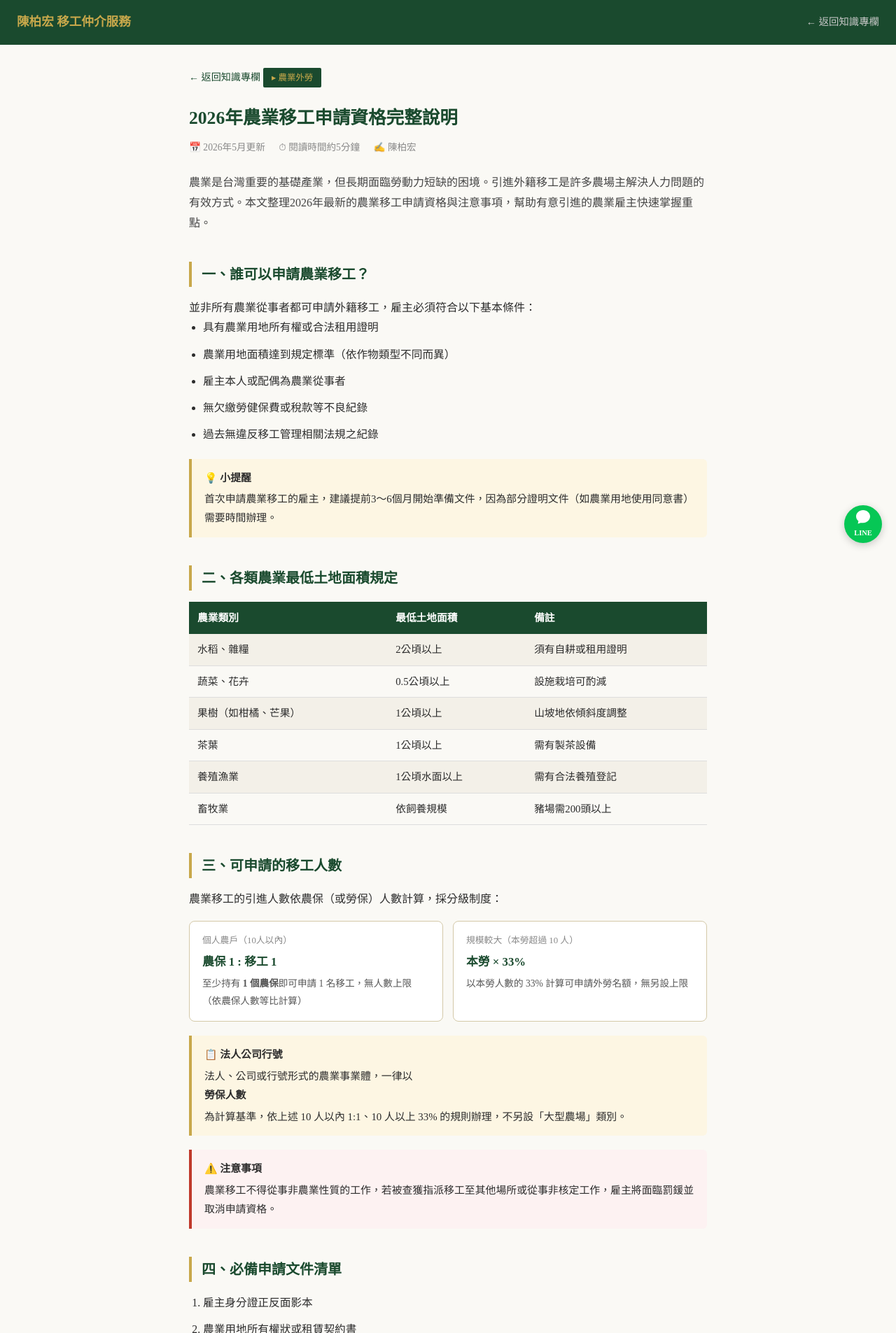
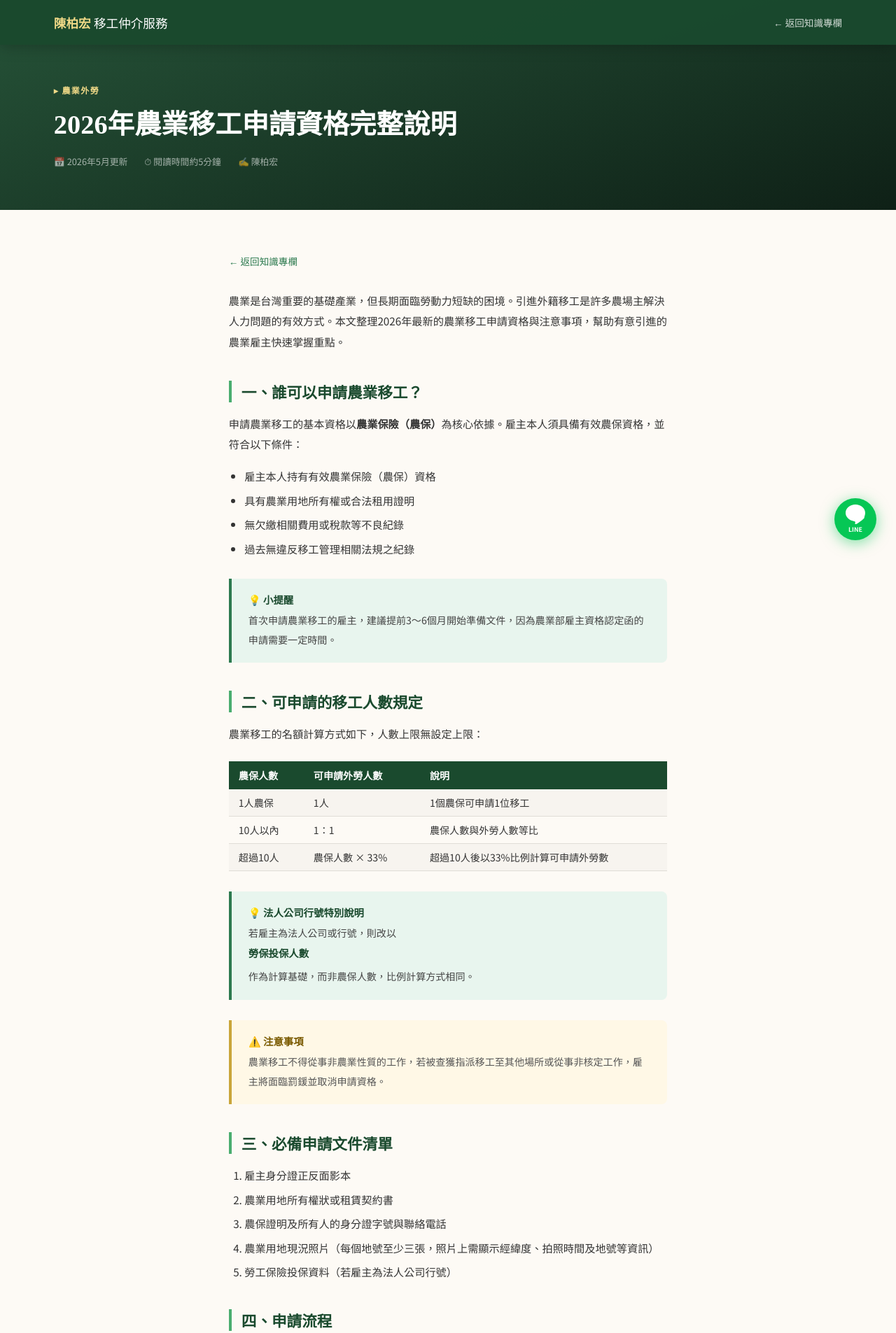
Before and after one commit to simplelife414-pixel/chen-bohun, a plain HTML site: page Article1.html in a window 1280 px wide. Shown: the top 1905 px of the page at 70% size. Drawn offline with Linux system fonts and the light colour scheme.

Commit message:
Update Article1.html

```diff
--- a/Article1.html
+++ b/Article1.html
@@ -4,289 +4,152 @@
 <meta charset="UTF-8">
 <meta name="viewport" content="width=device-width, initial-scale=1.0">
 <title>2026年農業移工申請資格完整說明 | 陳柏宏移工仲介</title>
+<link href="https://fonts.googleapis.com/css2?family=Noto+Serif+TC:wght@400;600;700&family=Noto+Sans+TC:wght@300;400;500;700&display=swap" rel="stylesheet">
 <style>
-    * { box-sizing: border-box; margin: 0; padding: 0; }
-    body {
-      font-family: 'Noto Serif TC', '微軟正黑體', serif;
-      background: #faf9f5;
-      color: #2c2c2c;
-      line-height: 1.8;
-    }
-    header {
-      background: #1a4a2e;
-      color: #fff;
-      padding: 16px 24px;
-      display: flex;
-      justify-content: space-between;
-      align-items: center;
-      position: sticky;
-      top: 0;
-      z-index: 100;
-    }
-    header .brand { font-size: 1.1rem; font-weight: bold; color: #c8a84b; }
-    header a { color: #c8c8c8; text-decoration: none; font-size: 0.9rem; }
-    .article-wrap {
-      max-width: 780px;
-      margin: 0 auto;
-      padding: 32px 20px 60px;
-    }
-    .tag {
-      display: inline-block;
-      background: #1a4a2e;
-      color: #c8a84b;
-      font-size: 0.78rem;
-      padding: 3px 12px;
-      border-radius: 2px;
-      margin-bottom: 16px;
-    }
-    h1 {
-      font-size: 1.6rem;
-      color: #1a4a2e;
-      line-height: 1.4;
-      margin-bottom: 12px;
-    }
-    .meta { font-size: 0.85rem; color: #888; margin-bottom: 24px; }
-    .meta span { margin-right: 16px; }
-    .intro { font-size: 1rem; color: #444; margin-bottom: 36px; }
-    .back-link { display: inline-block; color: #1a4a2e; text-decoration: none; font-size: 0.88rem; margin-bottom: 28px; }
-
-    h2 {
-      font-size: 1.25rem;
-      color: #1a4a2e;
-      border-left: 4px solid #c8a84b;
-      padding-left: 14px;
-      margin: 40px 0 16px;
-    }
-    ul, ol { padding-left: 20px; }
-    ul li, ol li { margin-bottom: 10px; font-size: 0.98rem; }
-
-    table {
-      width: 100%;
-      border-collapse: collapse;
-      font-size: 0.92rem;
-      margin-top: 12px;
-    }
-    th {
-      background: #1a4a2e;
-      color: #fff;
-      padding: 10px 12px;
-      text-align: left;
-    }
-    td { padding: 9px 12px; border-bottom: 1px solid #ddd; }
-    tr:nth-child(even) td { background: #f3f0e8; }
-
-    .notice {
-      border-left: 4px solid #c8a84b;
-      background: #fdf6e3;
-      padding: 14px 18px;
-      margin: 20px 0;
-      border-radius: 0 6px 6px 0;
-      font-size: 0.93rem;
-    }
-    .notice.warning { border-left-color: #c0392b; background: #fdf2f2; }
-    .notice strong { display: block; margin-bottom: 4px; }
-
-    /* Quota highlight box */
-    .quota-grid {
-      display: grid;
-      grid-template-columns: 1fr 1fr;
-      gap: 14px;
-      margin: 16px 0;
-    }
-    .quota-card {
-      background: #fff;
-      border: 1px solid #d4c9a8;
-      border-radius: 8px;
-      padding: 16px 18px;
-    }
-    .quota-card .label { font-size: 0.8rem; color: #888; margin-bottom: 4px; }
-    .quota-card .rule { font-size: 1.05rem; font-weight: bold; color: #1a4a2e; }
-    .quota-card .sub { font-size: 0.85rem; color: #555; margin-top: 4px; }
-
-    .faq h3 { font-size: 1rem; color: #1a4a2e; margin: 20px 0 6px; }
-    .faq p { font-size: 0.93rem; color: #444; }
-
-    .cta-box {
-      background: #1a4a2e;
-      color: #fff;
-      border-radius: 10px;
-      padding: 28px 24px;
-      text-align: center;
-      margin-top: 48px;
-    }
-    .cta-box p { margin-bottom: 16px; color: #d4c9a8; }
-    .cta-btns { display: flex; gap: 12px; justify-content: center; flex-wrap: wrap; }
-    .cta-btns a {
-      display: inline-block;
-      padding: 11px 24px;
-      border-radius: 6px;
-      text-decoration: none;
-      font-weight: bold;
-      font-size: 0.95rem;
-    }
-    .btn-phone { background: #c8a84b; color: #1a4a2e; }
-    .btn-line { background: #06c755; color: #fff; }
-
-    footer {
-      text-align: center;
-      font-size: 0.8rem;
-      color: #aaa;
-      padding: 24px;
-    }
-
-    .line-fab {
-      position: fixed;
-      bottom: 24px;
-      right: 20px;
-      background: #06c755;
-      color: #fff;
-      width: 54px;
-      height: 54px;
-      border-radius: 50%;
-      display: flex;
-      flex-direction: column;
-      align-items: center;
-      justify-content: center;
-      font-size: 0.65rem;
-      font-weight: bold;
-      text-decoration: none;
-      box-shadow: 0 3px 12px rgba(0,0,0,0.2);
-    }
-
-    @media (max-width: 480px) {
-      h1 { font-size: 1.3rem; }
-      .quota-grid { grid-template-columns: 1fr; }
-    }
+:root{--green-dark:#1a4a2e;--green-mid:#2d7a4f;--green-light:#4aad6f;--green-pale:#e8f5ee;--gold:#c9a53a;--gold-light:#f0d987;--warm-white:#fdfaf5;--line-green:#06c755;--text-dark:#1c1c1c;--text-light:#777}
+*{margin:0;padding:0;box-sizing:border-box}
+body{font-family:'Noto Sans TC',sans-serif;background:var(--warm-white);color:var(--text-dark)}
+nav{position:fixed;top:0;left:0;right:0;z-index:100;background:rgba(26,74,46,0.97);display:flex;align-items:center;justify-content:space-between;padding:0 6vw;height:64px;box-shadow:0 2px 20px rgba(0,0,0,0.25)}
+.nav-logo{font-family:'Noto Serif TC',serif;font-size:1.1rem;font-weight:700;color:var(--gold-light);text-decoration:none}
+.nav-logo span{color:#fff;font-weight:400}
+.nav-back{color:rgba(255,255,255,0.8);text-decoration:none;font-size:0.85rem;display:flex;align-items:center;gap:6px;transition:color 0.2s}
+.nav-back:hover{color:var(--gold-light)}
+.hero-article{background:linear-gradient(160deg,rgba(26,74,46,0.95),rgba(10,28,18,0.98));padding:120px 6vw 60px;color:#fff}
+.article-cat-top{font-size:0.75rem;letter-spacing:0.12em;font-weight:700;color:var(--gold-light);margin-bottom:1rem}
+.hero-article h1{font-family:'Noto Serif TC',serif;font-size:clamp(1.6rem,3.5vw,2.4rem);font-weight:700;line-height:1.35;margin-bottom:1rem;max-width:750px}
+.article-info{display:flex;gap:1.5rem;font-size:0.8rem;color:rgba(255,255,255,0.6);flex-wrap:wrap}
+.content-wrap{max-width:780px;margin:0 auto;padding:60px 6vw 80px}
+.content-wrap h2{font-family:'Noto Serif TC',serif;font-size:1.35rem;font-weight:700;color:var(--green-dark);margin:2.5rem 0 1rem;padding-left:14px;border-left:4px solid var(--green-light)}
+.content-wrap h3{font-size:1.05rem;font-weight:700;color:var(--green-mid);margin:1.8rem 0 0.7rem}
+.content-wrap p{font-size:0.95rem;line-height:1.95;color:#333;margin-bottom:1rem}
+.content-wrap ul,ol{padding-left:1.4rem;margin-bottom:1.2rem}
+.content-wrap li{font-size:0.95rem;line-height:1.85;color:#333;margin-bottom:0.4rem}
+.tip-box{background:var(--green-pale);border-left:4px solid var(--green-mid);border-radius:0 8px 8px 0;padding:1.2rem 1.5rem;margin:1.8rem 0}
+.tip-box strong{color:var(--green-dark);display:block;margin-bottom:0.4rem;font-size:0.9rem}
+.tip-box p{margin:0;font-size:0.88rem;color:#444}
+.warn-box{background:#fff8e6;border-left:4px solid var(--gold);border-radius:0 8px 8px 0;padding:1.2rem 1.5rem;margin:1.8rem 0}
+.warn-box strong{color:#7a5a00;display:block;margin-bottom:0.4rem;font-size:0.9rem}
+.warn-box p{margin:0;font-size:0.88rem;color:#555}
+table{width:100%;border-collapse:collapse;margin:1.5rem 0;font-size:0.88rem}
+th{background:var(--green-dark);color:#fff;padding:10px 14px;text-align:left;font-weight:600}
+td{padding:9px 14px;border-bottom:1px solid #e0ddd6;color:#333}
+tr:nth-child(even) td{background:#f7f4ef}
+.cta-section{background:var(--green-dark);border-radius:12px;padding:2.5rem;text-align:center;margin-top:3rem}
+.cta-section h3{font-family:'Noto Serif TC',serif;font-size:1.3rem;color:#fff;margin-bottom:0.6rem}
+.cta-section p{color:rgba(255,255,255,0.65);font-size:0.88rem;margin-bottom:1.5rem}
+.cta-btns{display:flex;gap:1rem;justify-content:center;flex-wrap:wrap}
+.btn-gold{background:var(--gold);color:var(--green-dark);padding:12px 26px;border-radius:4px;font-weight:700;text-decoration:none;font-size:0.92rem;transition:background 0.2s}
+.btn-gold:hover{background:var(--gold-light)}
+.btn-line{background:var(--line-green);color:#fff;padding:12px 26px;border-radius:4px;font-weight:700;text-decoration:none;font-size:0.92rem;display:inline-flex;align-items:center;gap:8px}
+.back-link{display:inline-flex;align-items:center;gap:6px;color:var(--green-mid);text-decoration:none;font-size:0.85rem;font-weight:500;margin-bottom:2rem}
+.back-link:hover{color:var(--green-dark)}
+.float-line{position:fixed;bottom:28px;right:28px;z-index:200;background:var(--line-green);width:60px;height:60px;border-radius:50%;display:flex;flex-direction:column;align-items:center;justify-content:center;box-shadow:0 4px 20px rgba(6,199,85,0.5);text-decoration:none;transition:transform 0.2s}
+.float-line:hover{transform:scale(1.1)}
+.float-line-label{font-size:0.55rem;color:#fff;font-weight:700;margin-top:1px}
+footer{background:#111810;padding:32px 6vw;color:rgba(255,255,255,0.45);font-size:0.8rem;text-align:center}
 </style>
 </head>
 <body>
+<nav>
+  <a href="index.html" class="nav-logo">陳柏宏 <span>移工仲介服務</span></a>
+  <a href="index.html#knowledge" class="nav-back">← 返回知識專欄</a>
+</nav>
 
-<header>
-  <span class="brand">陳柏宏 移工仲介服務</span>
-  <a href="https://chenbohung.com/index.html#knowledge">← 返回知識專欄</a>
-</header>
-
-<div class="article-wrap">
-  <a class="back-link" href="https://chenbohung.com/index.html#knowledge">← 返回知識專欄</a>
-  <div class="tag">▸ 農業外勞</div>
+<div class="hero-article">
+  <div class="article-cat-top">▸ 農業外勞</div>
   <h1>2026年農業移工申請資格完整說明</h1>
-  <div class="meta">
+  <div class="article-info">
     <span>📅 2026年5月更新</span>
     <span>⏱ 閱讀時間約5分鐘</span>
     <span>✍️ 陳柏宏</span>
   </div>
-  <p class="intro">農業是台灣重要的基礎產業，但長期面臨勞動力短缺的困境。引進外籍移工是許多農場主解決人力問題的有效方式。本文整理2026年最新的農業移工申請資格與注意事項，幫助有意引進的農業雇主快速掌握重點。</p>
+</div>
 
-  <!-- 一 -->
+<div class="content-wrap">
+  <a href="index.html#knowledge" class="back-link">← 返回知識專欄</a>
+
+  <p>農業是台灣重要的基礎產業，但長期面臨勞動力短缺的困境。引進外籍移工是許多農場主解決人力問題的有效方式。本文整理2026年最新的農業移工申請資格與注意事項，幫助有意引進的農業雇主快速掌握重點。</p>
+
   <h2>一、誰可以申請農業移工？</h2>
-  <p>並非所有農業從事者都可申請外籍移工，雇主必須符合以下基本條件：</p>
+  <p>申請農業移工的基本資格以<strong>農業保險（農保）</strong>為核心依據。雇主本人須具備有效農保資格，並符合以下條件：</p>
   <ul>
+    <li>雇主本人持有有效農業保險（農保）資格</li>
     <li>具有農業用地所有權或合法租用證明</li>
-    <li>農業用地面積達到規定標準（依作物類型不同而異）</li>
-    <li>雇主本人或配偶為農業從事者</li>
-    <li>無欠繳勞健保費或稅款等不良紀錄</li>
+    <li>無欠繳相關費用或稅款等不良紀錄</li>
     <li>過去無違反移工管理相關法規之紀錄</li>
   </ul>
-  <div class="notice">
+
+  <div class="tip-box">
     <strong>💡 小提醒</strong>
-    首次申請農業移工的雇主，建議提前3～6個月開始準備文件，因為部分證明文件（如農業用地使用同意書）需要時間辦理。
+    <p>首次申請農業移工的雇主，建議提前3～6個月開始準備文件，因為農業部雇主資格認定函的申請需要一定時間。</p>
   </div>
 
-  <!-- 二 -->
-  <h2>二、各類農業最低土地面積規定</h2>
+  <h2>二、可申請的移工人數規定</h2>
+  <p>農業移工的名額計算方式如下，人數上限無設定上限：</p>
   <table>
-    <tr><th>農業類別</th><th>最低土地面積</th><th>備註</th></tr>
-    <tr><td>水稻、雜糧</td><td>2公頃以上</td><td>須有自耕或租用證明</td></tr>
-    <tr><td>蔬菜、花卉</td><td>0.5公頃以上</td><td>設施栽培可酌減</td></tr>
-    <tr><td>果樹（如柑橘、芒果）</td><td>1公頃以上</td><td>山坡地依傾斜度調整</td></tr>
-    <tr><td>茶葉</td><td>1公頃以上</td><td>需有製茶設備</td></tr>
-    <tr><td>養殖漁業</td><td>1公頃水面以上</td><td>需有合法養殖登記</td></tr>
-    <tr><td>畜牧業</td><td>依飼養規模</td><td>豬場需200頭以上</td></tr>
+    <tr><th>農保人數</th><th>可申請外勞人數</th><th>說明</th></tr>
+    <tr><td>1人農保</td><td>1人</td><td>1個農保可申請1位移工</td></tr>
+    <tr><td>10人以內</td><td>1：1</td><td>農保人數與外勞人數等比</td></tr>
+    <tr><td>超過10人</td><td>農保人數 × 33%</td><td>超過10人後以33%比例計算可申請外勞數</td></tr>
   </table>
 
-  <!-- 三 -->
-  <h2>三、可申請的移工人數</h2>
-  <p>農業移工的引進人數依農保（或勞保）人數計算，採分級制度：</p>
-
-  <div class="quota-grid">
-    <div class="quota-card">
-      <div class="label">個人農戶（10人以內）</div>
-      <div class="rule">農保 1 : 移工 1</div>
-      <div class="sub">至少持有 <strong>1 個農保</strong>即可申請 1 名移工，無人數上限（依農保人數等比計算）</div>
-    </div>
-    <div class="quota-card">
-      <div class="label">規模較大（本勞超過 10 人）</div>
-      <div class="rule">本勞 × 33%</div>
-      <div class="sub">以本勞人數的 33% 計算可申請外勞名額，無另設上限</div>
-    </div>
+  <div class="tip-box">
+    <strong>💡 法人公司行號特別說明</strong>
+    <p>若雇主為法人公司或行號，則改以<strong>勞保投保人數</strong>作為計算基礎，而非農保人數，比例計算方式相同。</p>
   </div>
 
-  <div class="notice">
-    <strong>📋 法人公司行號</strong>
-    法人、公司或行號形式的農業事業體，一律以<strong>勞保人數</strong>為計算基準，依上述 10 人以內 1:1、10 人以上 33% 的規則辦理，不另設「大型農場」類別。
+  <div class="warn-box">
+    <strong>⚠️ 注意事項</strong>
+    <p>農業移工不得從事非農業性質的工作，若被查獲指派移工至其他場所或從事非核定工作，雇主將面臨罰鍰並取消申請資格。</p>
   </div>
 
-  <div class="notice warning">
-    <strong>⚠️ 注意事項</strong>
-    農業移工不得從事非農業性質的工作，若被查獲指派移工至其他場所或從事非核定工作，雇主將面臨罰鍰並取消申請資格。
-  </div>
-
-  <!-- 四 -->
-  <h2>四、必備申請文件清單</h2>
+  <h2>三、必備申請文件清單</h2>
   <ol>
     <li>雇主身分證正反面影本</li>
     <li>農業用地所有權狀或租賃契約書</li>
-    <li>農保證明，及農保所有人之身分證字號與聯絡電話</li>
-    <li>農業用地現況照片（每個地號至少三張，照片上須顯示<strong>經緯度、拍照時間及地號</strong>等資訊）</li>
-    <li>勞工保險投保資料（若有本勞）</li>
+    <li>農保證明及所有人的身分證字號與聯絡電話</li>
+    <li>農業用地現況照片（每個地號至少三張，照片上需顯示經緯度、拍照時間及地號等資訊）</li>
+    <li>勞工保險投保資料（若雇主為法人公司行號）</li>
   </ol>
 
-  <div class="notice">
-    <strong>💡 照片拍攝提醒</strong>
-    建議使用手機開啟 GPS 定位後拍攝，系統會自動嵌入地理資訊；或使用帶有 EXIF 標記功能的相機 App，確保照片符合「含經緯度、時間戳、地號」的審查要求。
-  </div>
+  <h2>四、申請流程</h2>
+  <p>農業移工的完整申請流程如下，整體約需4～8個月：</p>
+  <table>
+    <tr><th>步驟</th><th>說明</th></tr>
+    <tr><td>第一步：雇主資格認定</td><td>確認農保資格、農地文件及申請條件</td></tr>
+    <tr><td>第二步：向農業部申請雇主資格認定函</td><td>由仲介代辦，取得農業部核發之資格認定函</td></tr>
+    <tr><td>第三步：就業服務站國內徵才及選工面試</td><td>依規定先辦理國內徵才，無法招到本勞後進行海外選工面試</td></tr>
+    <tr><td>第四步：向勞動部申請招募許可</td><td>備齊文件送件，等待勞動部審核核發許可函</td></tr>
+    <tr><td>第五步：將許可函寄至國外</td><td>許可函送達國外仲介，移工在原籍國完成培訓及相關手續</td></tr>
+    <tr><td>第六步：安排入境</td><td>協助移工辦理簽證、機票、接機及入台後健康檢查</td></tr>
+  </table>
 
-  <!-- 五 -->
-  <h2>五、申請流程簡介</h2>
-  <p>農業移工的申請須透過合法仲介辦理，主要流程包含：雇主資格確認→向勞動部申請招募許可→選工面試→辦理入境→健康檢查→簽訂勞動契約。整體流程約需3～6個月不等。</p>
-
-  <div class="notice">
-    <strong>💡 季節性農業移工</strong>
-    針對農忙季節短期需求，政府設有「季節性農業外勞」專案，申請門檻較低、工期彈性，適合採收季節人力需求較大的農場主。
-  </div>
-
-  <!-- Q&A -->
-  <h2>六、常見問題 Q&A</h2>
-  <div class="faq">
+  <h2>五、常見問題 Q&A</h2>
   <h3>Q：租借農地可以申請農業移工嗎？</h3>
-    <p>可以，但需提供合法的土地租賃契約，且租期須達一定年限（通常要求一年以上），並附上地主同意書。</p>
-
+  <p>可以，但需提供合法的土地租賃契約，並附上地主同意書，且仍須具備農保資格。</p>
   <h3>Q：農業移工可以住在農場裡嗎？</h3>
   <p>可以，但雇主需提供符合法規的住宿環境，包含適當的生活空間、衛浴設備及安全措施，並依規定收取合理費用。</p>
-
   <h3>Q：農業移工可以轉換到其他雇主嗎？</h3>
   <p>原則上農業移工不可自行轉換，但若雇主有違法行為或特殊情況，移工可依相關規定申請轉換。</p>
 
-    <h3>Q：只有1個農保也可以申請嗎？</h3>
-    <p>可以。2026年制度下，只要持有至少 1 個農保，即符合申請 1 名農業移工的基本門檻。</p>
-  </div>
-
-  <!-- CTA -->
-  <div class="cta-box">
+  <div class="cta-section">
+    <h3>還有疑問？歡迎直接諮詢</h3>
     <p>陳柏宏提供免費初步諮詢，協助您評估申請資格與規劃引進方案</p>
     <div class="cta-btns">
-      <a class="btn-phone" href="tel:0981399215">📞 0981-399-215</a>
-      <a class="btn-line" href="https://page.line.me/802rcpwh">LINE 立即諮詢</a>
+      <a href="tel:0981399215" class="btn-gold">📞 0981-399-215</a>
+      <a href="https://page.line.me/802rcpwh" class="btn-line" target="_blank">
+        <svg width="18" height="18" viewBox="0 0 24 24" fill="white"><path d="M24 10.304C24 4.613 18.627 0 12 0S0 4.613 0 10.304c0 5.099 4.523 9.368 10.632 10.177.414.089.978.273 1.12.627.129.323.084.828.041 1.154l-.181 1.086c-.055.323-.256 1.263 1.107.688 1.362-.574 7.346-4.326 10.02-7.409C23.07 14.618 24 12.57 24 10.304z"/></svg>
+        LINE 立即諮詢
+      </a>
     </div>
   </div>
 </div>
 
 <footer>© 2026 陳柏宏移工仲介服務 版權所有</footer>
 
-<a class="line-fab" href="https://page.line.me/802rcpwh">
-  <svg width="24" height="24" viewBox="0 0 24 24" fill="white" style="margin-bottom:2px"><path d="M19.365 9.89c.286.28.286.733 0 1.013l-4.94 4.938a.717.717 0 01-1.013 0l-2.47-2.47-2.47 2.47a.717.717 0 01-1.013 0 .717.717 0 010-1.012l2.97-2.97a.717.717 0 011.013 0l2.47 2.47 4.44-4.44a.717.717 0 011.013 0z"/><path d="M12 2C6.477 2 2 6.084 2 11.107c0 2.647 1.3 5.01 3.347 6.618L4.5 21.5l3.962-1.31A10.06 10.06 0 0012 20.214c5.523 0 10-4.084 10-9.107C22 6.084 17.523 2 12 2z"/></svg>
-  LINE
+<a href="https://page.line.me/802rcpwh" class="float-line" target="_blank">
+  <svg width="28" height="28" viewBox="0 0 24 24" fill="white"><path d="M24 10.304C24 4.613 18.627 0 12 0S0 4.613 0 10.304c0 5.099 4.523 9.368 10.632 10.177.414.089.978.273 1.12.627.129.323.084.828.041 1.154l-.181 1.086c-.055.323-.256 1.263 1.107.688 1.362-.574 7.346-4.326 10.02-7.409C23.07 14.618 24 12.57 24 10.304z"/></svg>
+  <span class="float-line-label">LINE</span>
 </a>
-
 </body>
 </html>
```
Lines whose indentation alone changed are shown as unchanged.
